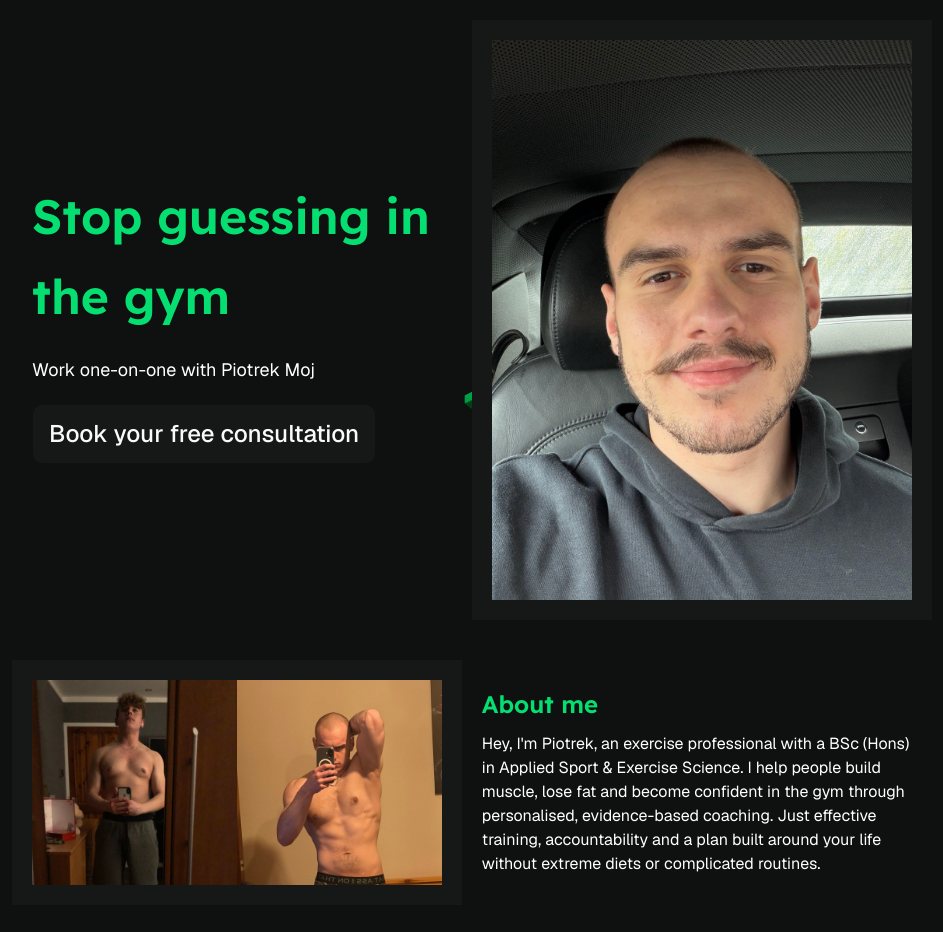
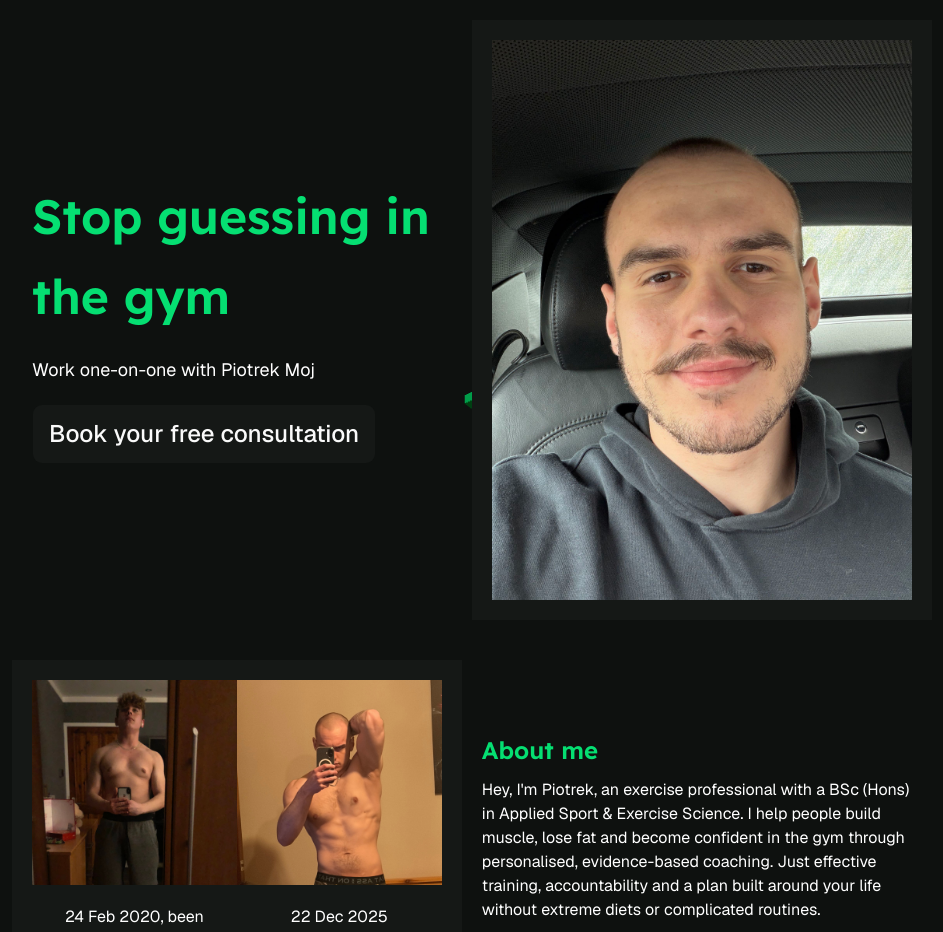
Before and after one commit to krako2/piotr-moj-pt, a Next.js app: page / in a window 1280 px wide. Shown: the top 932 px of the page, without its empty margins (168-1111 px from the left). Built offline with nearby package versions, Linux system fonts and the light colour scheme.

Commit message:
add captions to the progress photos

```diff
--- a/components/about.tsx
+++ b/components/about.tsx
@@ -1,4 +1,5 @@
 import Image from "next/image";
+import ProgressCard from "@/components/progress-card";
 
 export default function About() {
   const beforePhotoWidth: number = 1024;
@@ -9,18 +10,20 @@ export default function About() {
   return (
     <section className="flex flex-col sm:flex-row justify-center items-center p-5 ">
       <div className="flex justify-center items-center w-full">
-        <div className="flex flex-col lg:flex-row p-5 bg-(--placeholder)">
-          <Image
+        <div className="flex flex-col lg:flex-row p-5 pb-0 bg-(--placeholder)">
+          <ProgressCard
             src="/before.png"
             alt="Old photo of Piotrek two years into training"
             width={beforePhotoWidth / sizeDivider}
             height={beforePhotoHeight / sizeDivider}
+            caption="24 Feb 2020, been strength training 2 years by now"
           />
-          <Image
+          <ProgressCard
             src="/after.png"
             alt="Recent photo of Piotrek showing his gym progress"
             width={afterPhotoWidth / sizeDivider}
             height={afterPhotoHeight / sizeDivider}
+            caption="22 Dec 2025"
           />
         </div>
       </div>
--- /dev/null
+++ b/components/progress-card.tsx
@@ -0,0 +1,10 @@
+import Image from "next/image";
+
+export default function ProgressCard({src, alt, width, height, caption}: {src: string, alt: string, width: number, height: number, caption: string}) {
+  return (
+    <div className="flex flex-col items-center w-full text-center">
+      <Image src={src} alt={alt} width={width} height={height} />
+      <p className="p-5">{caption}</p>
+    </div>
+  );
+}
```
